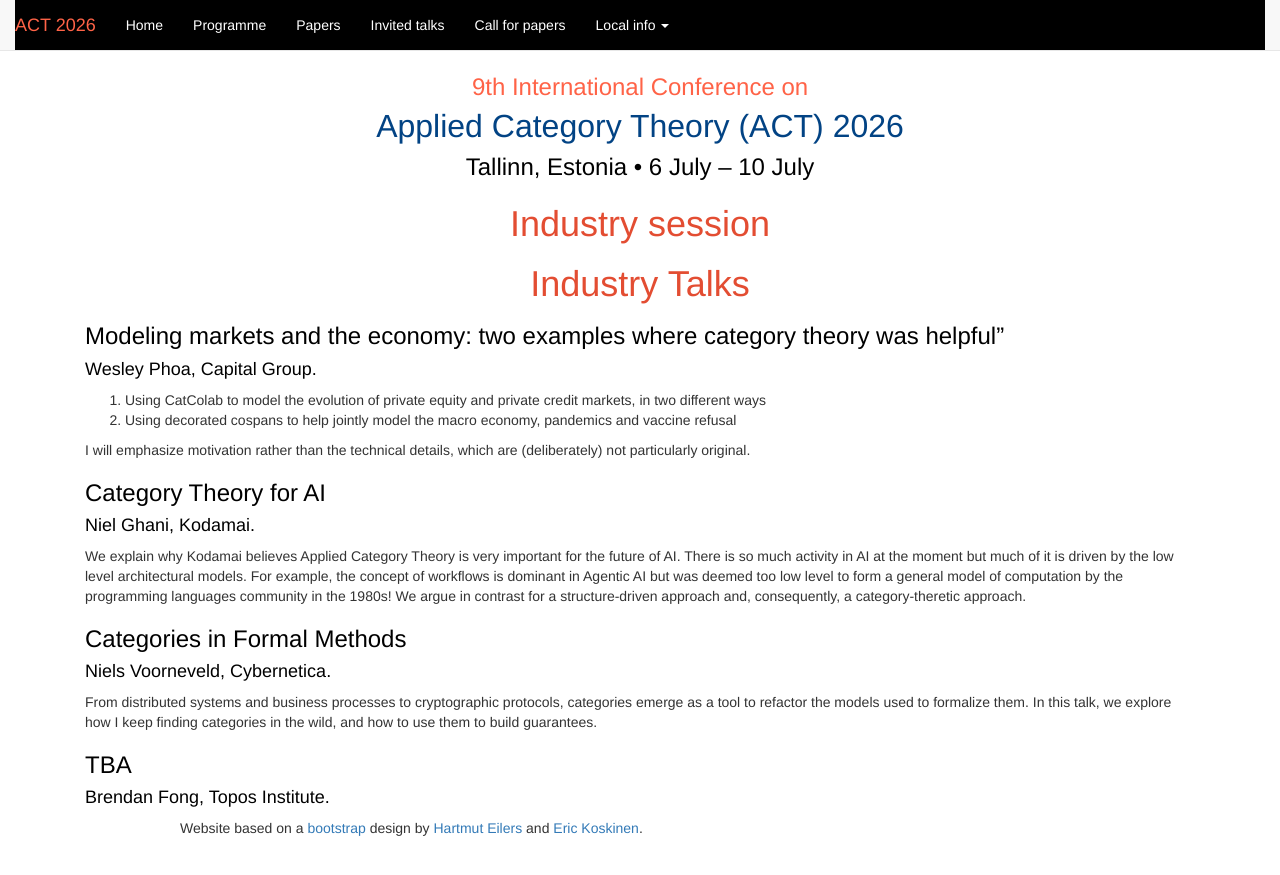
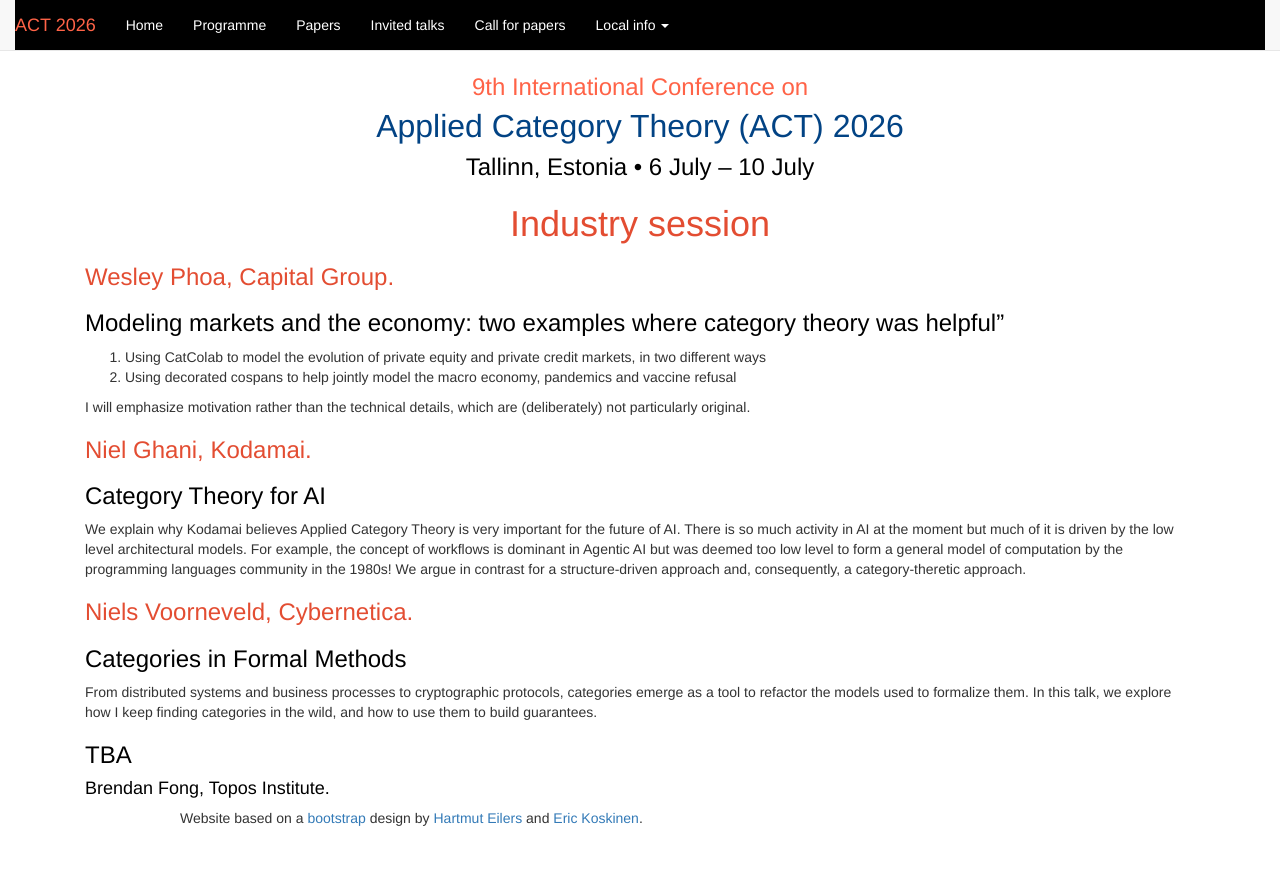
Before and after one commit to actconf2026/actconf2026.github.io, a Jekyll site: the page built from industry.html, in a window 1280 px wide. Shown: the top 875 px of the page. Built offline with Jekyll 4.4.1, drawn with Linux system fonts in a browser that asks for light colours.

Commit message:
Industry talks

```diff
--- a/industry.html
+++ b/industry.html
@@ -4,12 +4,9 @@ layout: act
       <div class="prose">
 <h1><center>Industry session</center></h1>
 
-<h1><center>Industry Talks</center></h1>
-
+<h3 style="color:#e34d32;">Wesley Phoa, Capital Group. </h3>
 <h3 style="color:black;"> Modeling markets and the economy: two examples where category theory was helpful”
 </h3>
-<h4 style="color:black;">Wesley Phoa, Capital Group. </h4>
-
 <ol>
   <li>Using CatColab to model the evolution of private equity and private credit markets, in two different ways
 </li>
@@ -19,16 +16,16 @@ layout: act
 <p> I will emphasize motivation rather than the technical details, which are (deliberately) not particularly original.
 </p>
 
+<h3 style="color:#e34d32;"> Niel Ghani, Kodamai.  </h3>
 <h3 style="color:black;"> Category Theory for AI </h3>
-<h4 style="color:black;"> Niel Ghani, Kodamai.  </h4>
 <p>We explain why Kodamai believes Applied Category Theory is very important for the future of AI.
 There is so much activity in AI at the moment but much of it is driven by the low level architectural models. For example,
 the concept of workflows is dominant in Agentic AI but was  deemed too low level to form a general model of
 computation by the programming languages community in the 1980s! We argue in contrast for a structure-driven approach and,
 consequently, a category-theretic approach.</p>
 
+<h3 style="color:#e34d32 /*#006a27*/;"> Niels Voorneveld, Cybernetica.  </h3>
 <h3 style="color:black;"> Categories in Formal Methods </h3>
-<h4 style="color:black;"> Niels Voorneveld, Cybernetica.  </h4>
 <p>From distributed systems and business processes to cryptographic protocols,
       categories emerge as a tool to refactor the models used to formalize them.
       In this talk, we explore how I keep finding categories in the wild,
```
